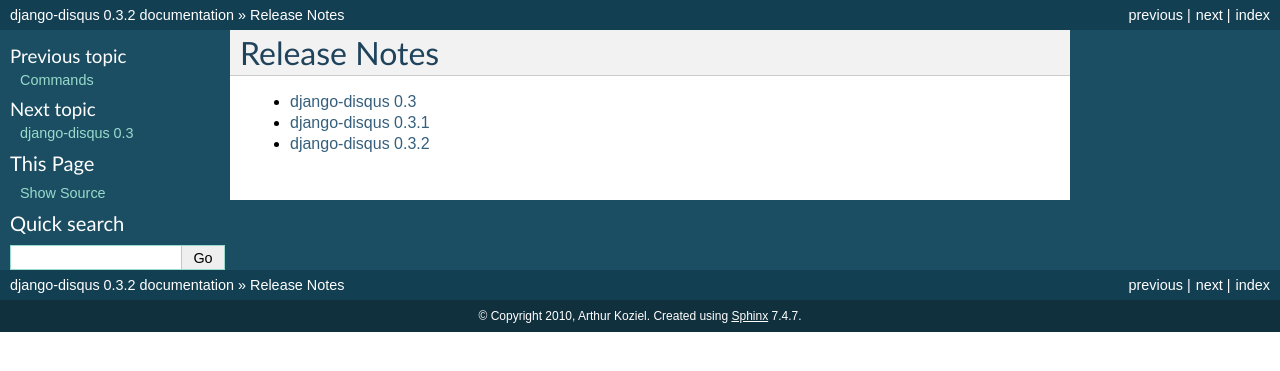
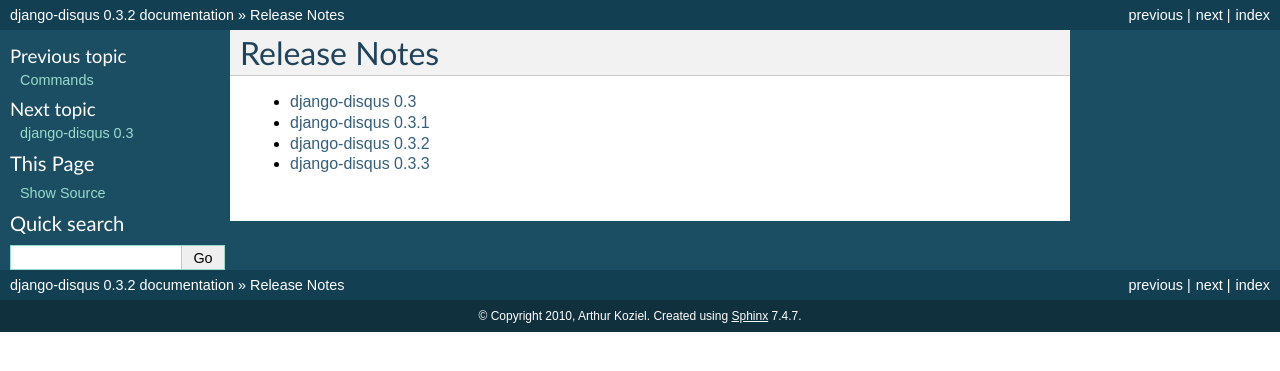
Before and after one commit to arthurk/django-disqus, a Sphinx documentation site: the page built from docs/releasenotes/index.rst, in a window 1280 px wide. Shown: the top 371 px of the page. Built offline with Sphinx 7.4.7, drawn with Linux system fonts in a browser that asks for light colours.

Commit message:
release 0.3.3

```diff
--- a/docs/releasenotes/index.rst
+++ b/docs/releasenotes/index.rst
@@ -7,3 +7,4 @@
    0.3
    0.3.1
    0.3.2
+   0.3.3
--- a/setup.py
+++ b/setup.py
@@ -4,7 +4,7 @@
 
 setup(
     name='django-disqus',
-    version='0.3.2',
+    version='0.3.3',
     description='Export existing comments and integrate DISQUS into your Django website',
     author='Arthur Koziel',
     author_email='arthur@arthurkoziel.com',
```
Also changed, not shown: docs/releasenotes/0.3.3.rst (added, +7 -0 lines), 11 other files.
